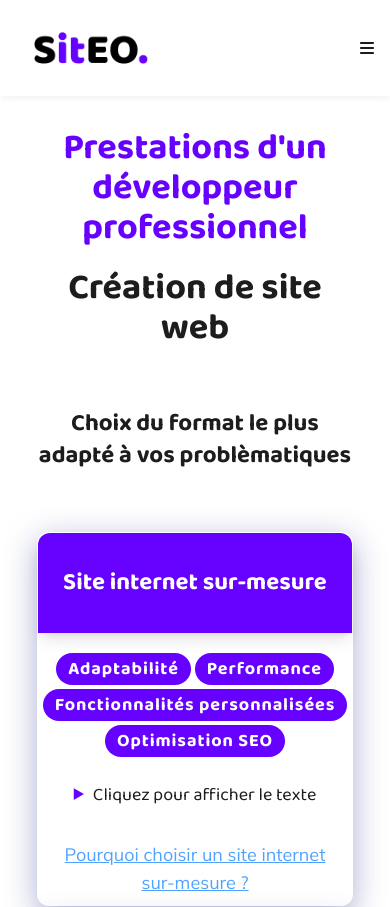
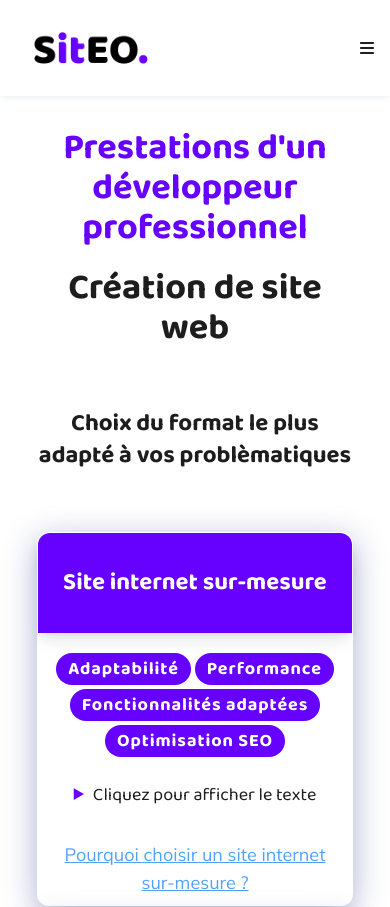
Before and after one commit to teo-crth/siteo, a Next.js app: page /services in a window 390 px wide. Shown: the top 907 px of the page. Built offline with nearby package versions, Linux system fonts and the light colour scheme; no server answers.

Commit message:
fix: size title mobile

```diff
--- a/app/contact/page.tsx
+++ b/app/contact/page.tsx
@@ -38,7 +38,7 @@ const Contact = () => {
                         id="email"
                         type="email"
                         name="email"
-                        className='pl-2 border border-dark text-dark placeholder-dark text-xl rounded-md'
+                        className='pl-2 border border-dark text-dark placeholder-dark text-xl rounded-md w-full'
                         required
                     />
                     <ValidationError prefix="Email" field="email" errors={state.errors} />
--- a/app/services/page.tsx
+++ b/app/services/page.tsx
@@ -23,7 +23,7 @@ const Services = () => {
                             <ul className='text-lg font-title font-bold tracking-wider text-light text-center flex justify-center items-center flex-wrap gap-1'>
                                 <li className='bg-secondary rounded-full px-3 py-0.5'>Adaptabilité</li>
                                 <li className='bg-secondary rounded-full px-3 py-0.5'>Performance</li>
-                                <li className='bg-secondary rounded-full px-3 py-0.5'>Fonctionnalités personnalisées</li>
+                                <li className='bg-secondary rounded-full px-3 py-0.5'>Fonctionnalités adaptées</li>
                                 <li className='bg-secondary rounded-full px-3 py-0.5'>Optimisation SEO</li>
                             </ul>
                             <details>
```
